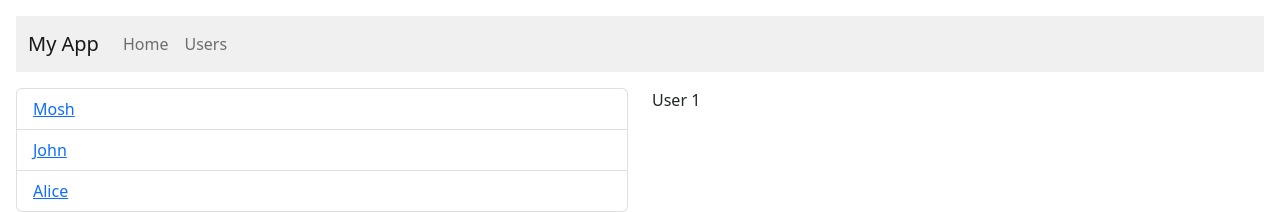
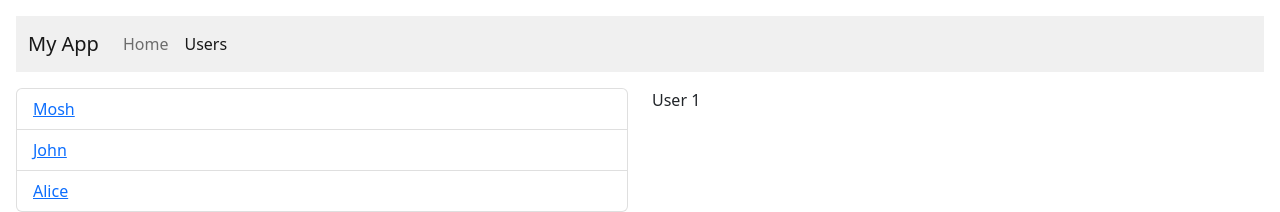
Before and after one commit to Muawaz/react-part2-starter-template, a React (Vite) app: page /users/1 in a window 1280 px wide. Shown: the top 212 px of the page. Built offline with nearby package versions, Linux system fonts and the light colour scheme.

Commit message:
Styling active link

```diff
--- a/src/routing/NavBar.tsx
+++ b/src/routing/NavBar.tsx
@@ -1,4 +1,4 @@
-import { Link } from "react-router-dom";
+import { Link, NavLink } from "react-router-dom";
 
 const NavBar = () => {
   return (
@@ -13,14 +13,20 @@ const NavBar = () => {
         <div className="collapse navbar-collapse" id="navbarNav">
           <ul className="navbar-nav">
             <li className="nav-item">
-              <Link to="/" className="nav-link">
+              <NavLink
+                to="/"
+                className="nav-link"
+                /*className={({ isActive }) =>
+                  isActive ? "activated nav-link" : "nav-link"
+                } */
+              >
                 Home
-              </Link>
+              </NavLink>
             </li>
             <li className="nav-item">
-              <Link to="/users" className="nav-link">
+              <NavLink to="/users" className="nav-link">
                 Users
-              </Link>
+              </NavLink>
             </li>
           </ul>
         </div>
```
